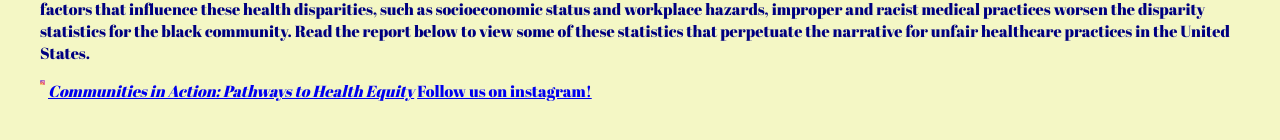
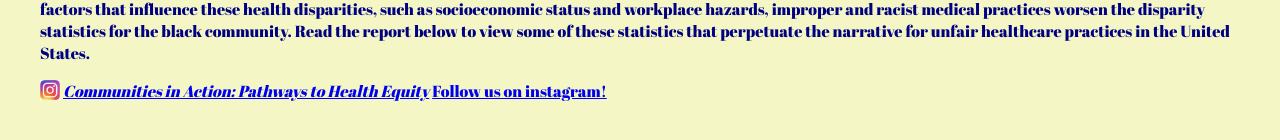
Before and after one commit to Black-Pre-Health-at-Yale/Black-Pre-Health-at-Yale.github.io, a plain HTML site: page index.html in a window 1280 px wide. Shown: the part 230-370 px from the top of the page. Drawn offline with Linux system fonts and the light colour scheme; a web font is replaced by a local one.

Commit message:
link
link

```diff
--- a/index.html
+++ b/index.html
@@ -15,7 +15,7 @@
        <p>We are a student organization dedicated to inaugurating an empowering, educational, and preparatory environment for students across the African diaspora interested in pursuing a health-related profession.</p>
        <p>Despite the advancement of technology and medicine, there remain heavily prevalent racial health disparities in the United States.  While there are a multitude of factors that influence these health disparities, such as socioeconomic status and workplace hazards, improper and racist medical practices worsen the disparity statistics for the black community.  Read the report below to view some of these statistics that perpetuate the narrative for unfair healthcare practices in the United States.</p>
        <a href="https://www.ncbi.nlm.nih.gov/books/NBK425844/"><em>Communities in Action: Pathways to Health Equity</em></a>
-       <img src="insta.png" width="5px" height="5px" align="left"/>
+       <img src="insta.png" width="20px" height="20px" align="left"/>
        <a href="https://www.instagram.com/bphyale/?hl=en">Follow us on instagram!</a>
   </body>
 </html>
```
